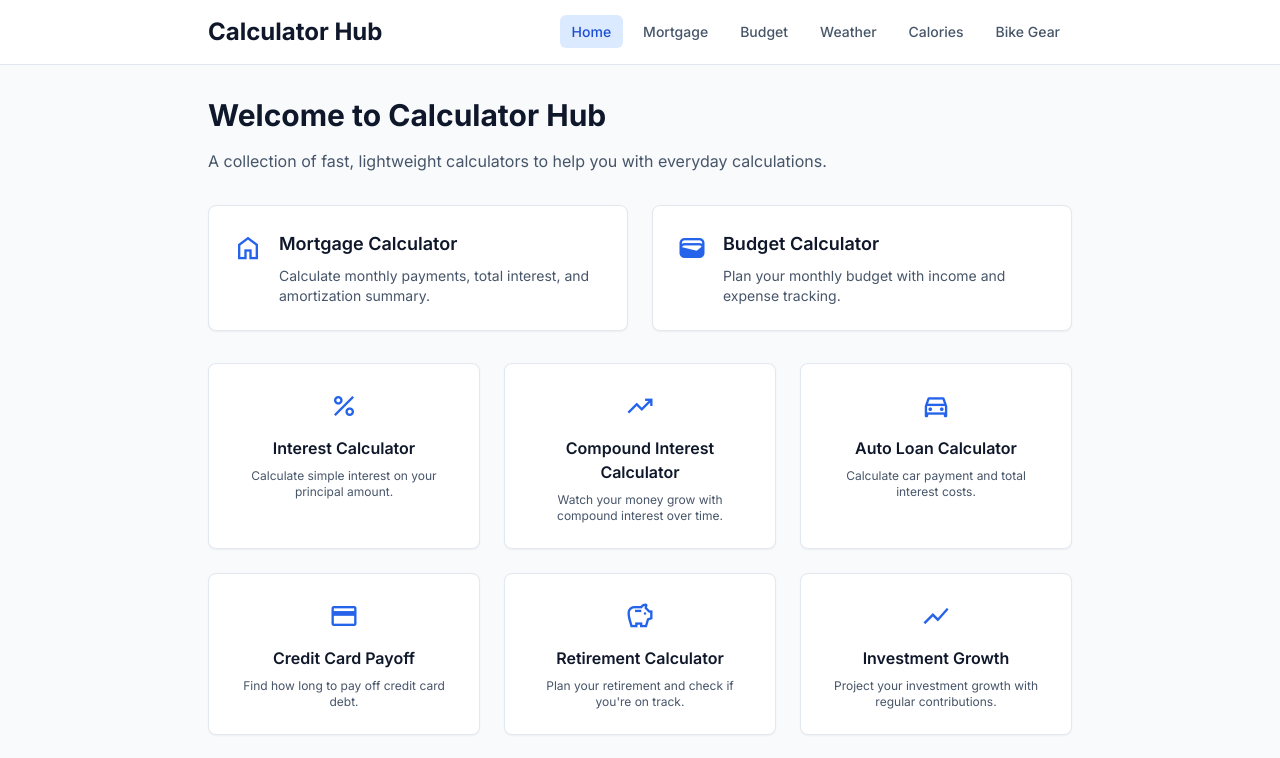
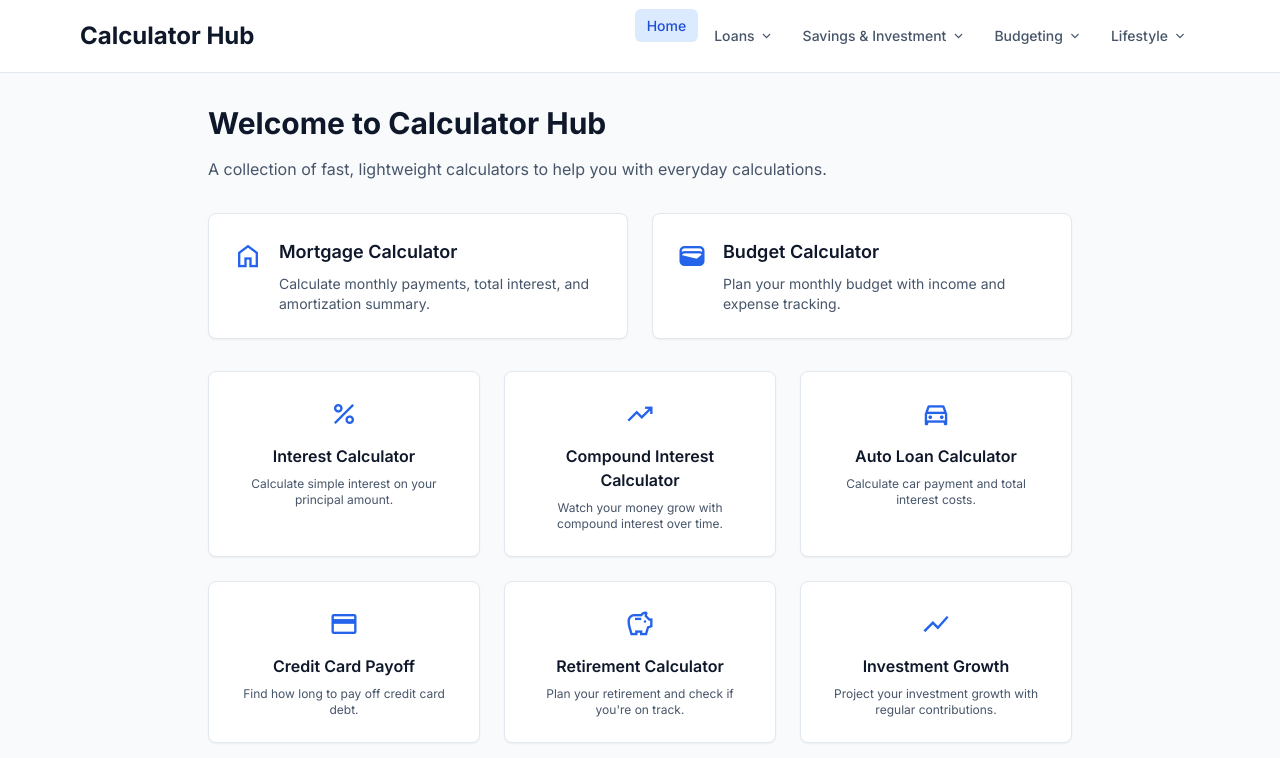
Before and after one commit to wylie/calculator-hub, a React (Vite) app: page / in a window 1280 px wide. Shown: the top 758 px of the page. Built offline with nearby package versions, Linux system fonts and the light colour scheme.

Commit message:
Add dropdown navigation with themed calculator categories: Loans, Savings & Investment, Budgeting, and Lifestyle

```diff
--- a/src/components/Nav.tsx
+++ b/src/components/Nav.tsx
@@ -1,35 +1,110 @@
 import { Link, useLocation } from 'react-router-dom';
+import { useState } from 'react';
+
+interface NavCategory {
+  label: string;
+  items: NavItem[];
+}
+
+interface NavItem {
+  path: string;
+  label: string;
+}
 
 export default function Nav() {
   const location = useLocation();
+  const [openDropdown, setOpenDropdown] = useState<string | null>(null);
 
-  const navItems = [
-    { path: '/', label: 'Home' },
+  const navCategories: NavCategory[] = [
+    {
+      label: 'Loans',
+      items: [
         { path: '/mortgage', label: 'Mortgage' },
+        { path: '/auto-loan', label: 'Auto Loan' },
+        { path: '/refinance', label: 'Refinance' },
+        { path: '/down-payment', label: 'Down Payment' },
+      ],
+    },
+    {
+      label: 'Savings & Investment',
+      items: [
+        { path: '/interest', label: 'Interest' },
+        { path: '/compound-interest', label: 'Compound Interest' },
+        { path: '/investment-growth', label: 'Investment Growth' },
+        { path: '/retirement', label: 'Retirement' },
+      ],
+    },
+    {
+      label: 'Budgeting',
+      items: [
         { path: '/budget', label: 'Budget' },
+        { path: '/credit-card-payoff', label: 'Credit Card Payoff' },
+        { path: '/net-worth', label: 'Net Worth' },
+      ],
+    },
+    {
+      label: 'Lifestyle',
+      items: [
         { path: '/weather', label: 'Weather' },
         { path: '/calories', label: 'Calories' },
         { path: '/bike-gear', label: 'Bike Gear' },
+      ],
+    },
   ];
+
+  const isActive = (path: string) => location.pathname === path;
+  const isCategoryActive = (items: NavItem[]) => items.some(item => isActive(item.path));
 
   return (
     <nav className="bg-white border-b border-slate-200">
-      <div className="max-w-4xl mx-auto px-4 py-4">
+      <div className="max-w-6xl mx-auto px-4 py-4">
         <div className="flex flex-col sm:flex-row gap-4 items-start sm:items-center justify-between">
-          <h1 className="text-2xl font-bold text-slate-900">Calculator Hub</h1>
-          <ul className="flex flex-wrap gap-2 text-sm">
-            {navItems.map((item) => (
-              <li key={item.path}>
+          <Link to="/" className="text-2xl font-bold text-slate-900 hover:text-blue-600">
+            Calculator Hub
+          </Link>
+          <ul className="flex flex-wrap gap-1 text-sm">
+            <li>
               <Link
-                  to={item.path}
+                to="/"
                 className={`px-3 py-2 rounded-md font-medium transition-colors ${
-                    location.pathname === item.path
+                  location.pathname === '/'
                     ? 'bg-blue-100 text-blue-700'
                     : 'text-slate-600 hover:bg-slate-100'
                 }`}
               >
+                Home
+              </Link>
+            </li>
+            {navCategories.map((category) => (
+              <li key={category.label} className="relative group">
+                <button
+                  onClick={() => setOpenDropdown(openDropdown === category.label ? null : category.label)}
+                  className={`px-3 py-2 rounded-md font-medium transition-colors flex items-center gap-1 ${
+                    isCategoryActive(category.items)
+                      ? 'bg-blue-100 text-blue-700'
+                      : 'text-slate-600 hover:bg-slate-100'
+                  }`}
+                >
+                  {category.label}
+                  <span className="material-symbols-outlined text-base">expand_more</span>
+                </button>
+                {/* Dropdown */}
+                <div className="absolute left-0 top-full hidden group-hover:block bg-white border border-slate-200 rounded-md shadow-lg z-10 min-w-48">
+                  {category.items.map((item) => (
+                    <Link
+                      key={item.path}
+                      to={item.path}
+                      className={`block px-4 py-2 text-sm transition-colors ${
+                        isActive(item.path)
+                          ? 'bg-blue-50 text-blue-700 font-medium'
+                          : 'text-slate-700 hover:bg-slate-50'
+                      }`}
+                      onClick={() => setOpenDropdown(null)}
+                    >
                       {item.label}
                     </Link>
+                  ))}
+                </div>
               </li>
             ))}
           </ul>
```
Lines whose indentation alone changed are shown as unchanged.
